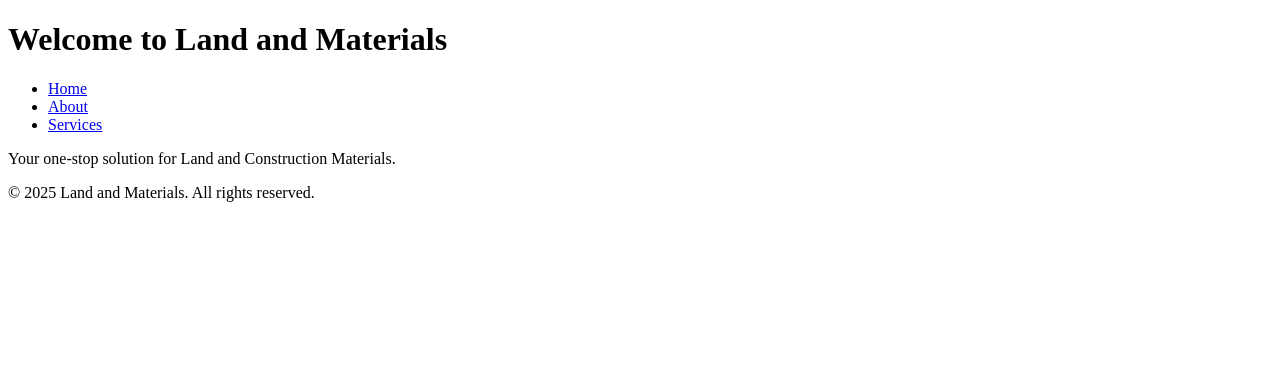
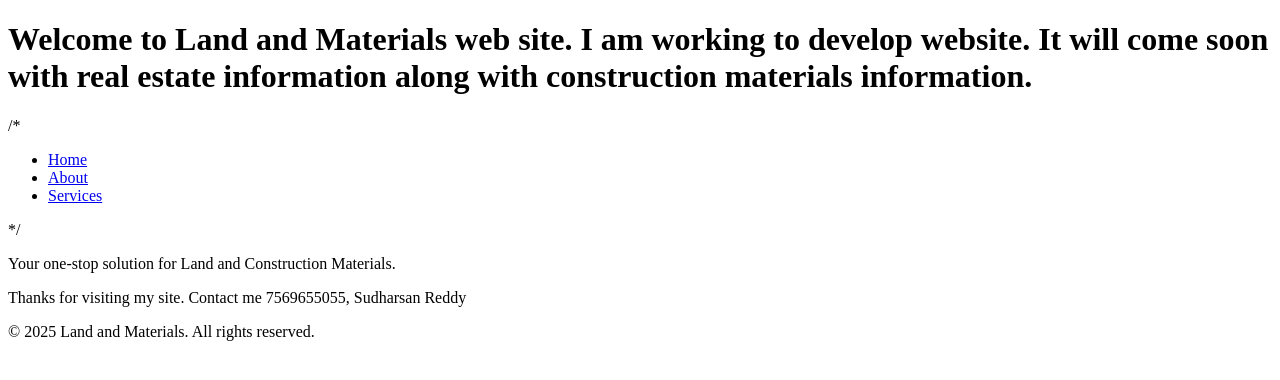
Before and after one commit to sudharsanreddy-g/landandmaterials, a plain HTML site: page index.html in a window 1280 px wide. Drawn offline with Linux system fonts and the light colour scheme.

Commit message:
Update index.html

```diff
--- a/index.html
+++ b/index.html
@@ -8,17 +8,18 @@
         </head>
         <body>
             <header>
-                <h1>Welcome to Land and Materials</h1>
+                <h1>Welcome to Land and Materials web site. I am working to develop website. It will come soon with real estate information along with construction materials information.</h1>
                 <nav>
-                    <ul>
+                   /* <ul>
                         <li><a href="#">Home</a></li>
                         <li><a href="#">About</a></li>
                         <li><a href="#">Services</a></li>
-                    </ul>
+                    </ul> */
                 </nav>
             </header>
             <main>
                 <p>Your one-stop solution for Land and Construction Materials.</p>
+                <p> Thanks for visiting my site. Contact me 7569655055, Sudharsan Reddy</p>
             </main>
             <footer>
                 <p>&copy; 2025 Land and Materials. All rights reserved.</p>
```
